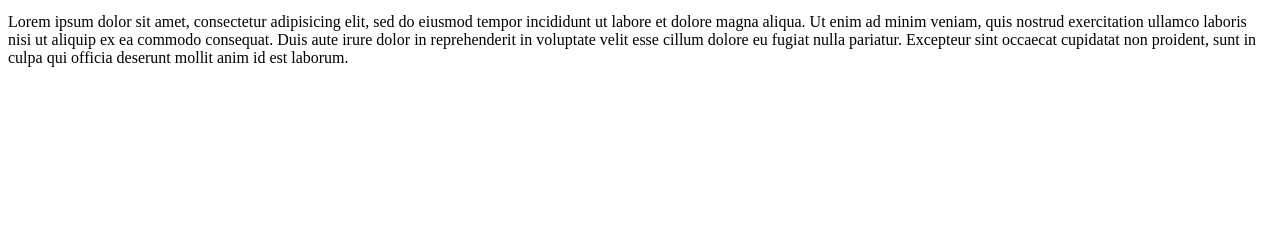
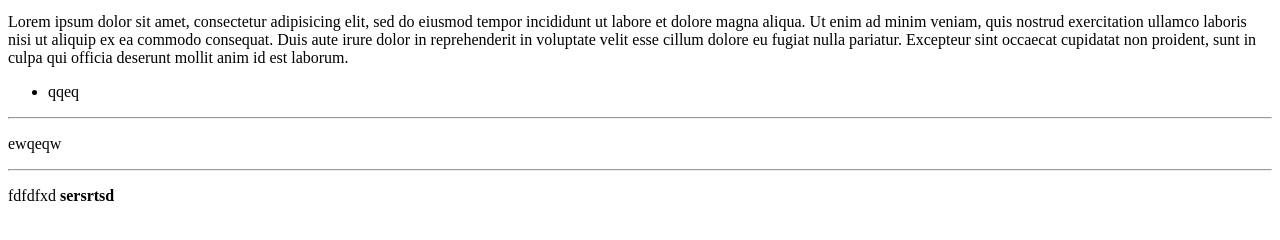
Before and after one commit to jake54132000/2266, a plain HTML site: page 8-1.html in a window 1280 px wide. Shown: the part 146-386 px from the top of the page. Drawn offline with Linux system fonts and the light colour scheme.

Commit message:
1237438535

```diff
--- a/8-1.html
+++ b/8-1.html
@@ -18,5 +18,10 @@
 	consequat. Duis aute irure dolor in reprehenderit in voluptate velit esse
 	cillum dolore eu fugiat nulla pariatur. Excepteur sint occaecat cupidatat non
 	proident, sunt in culpa qui officia deserunt mollit anim id est laborum.</p>
+<ul><li>qqeq</li></ul>
+<hr>
+<p>ewqeqw</p>
+<hr>
+<p>fdfdfxd <b>sersrtsd</b></p>
 </body>
 </html>
```
